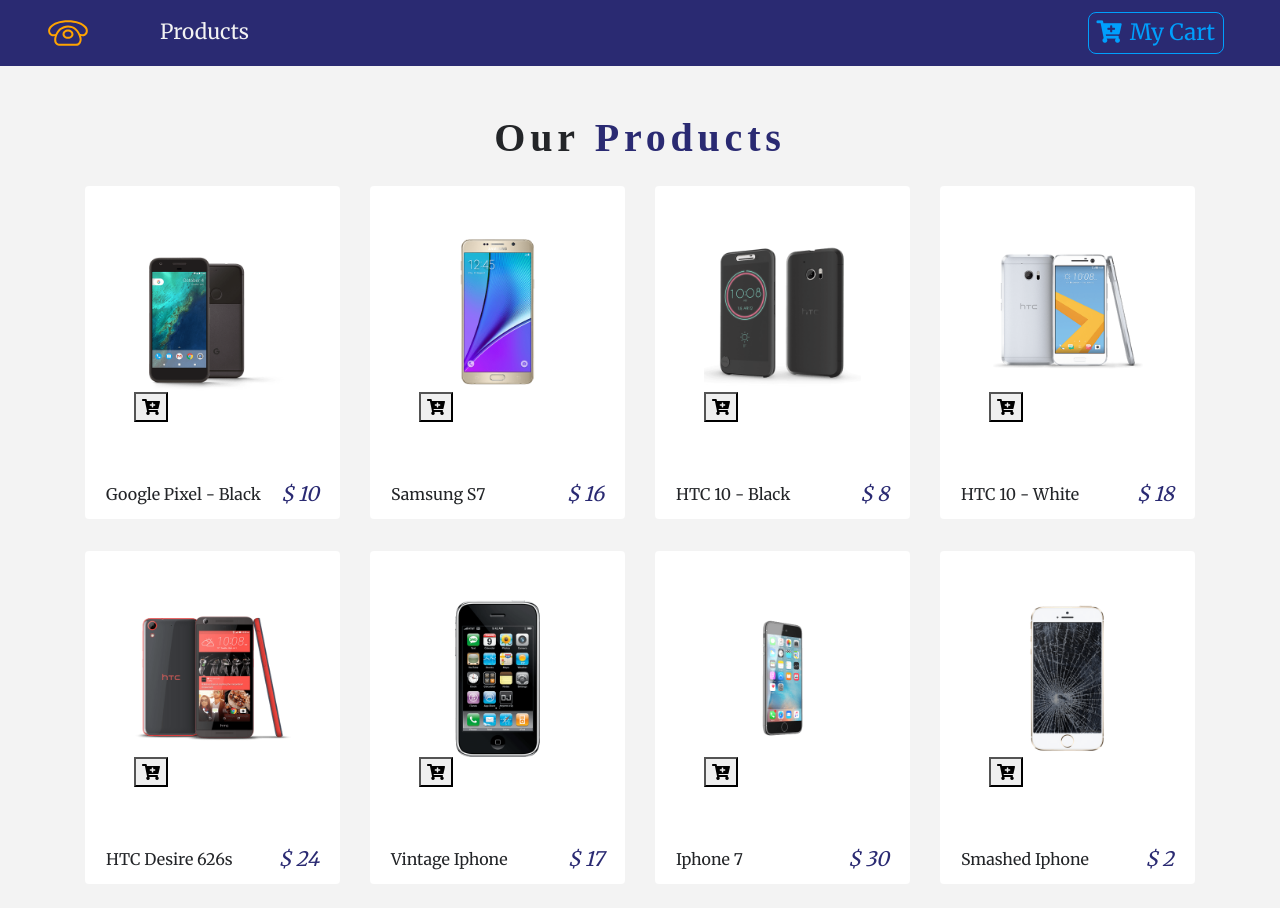
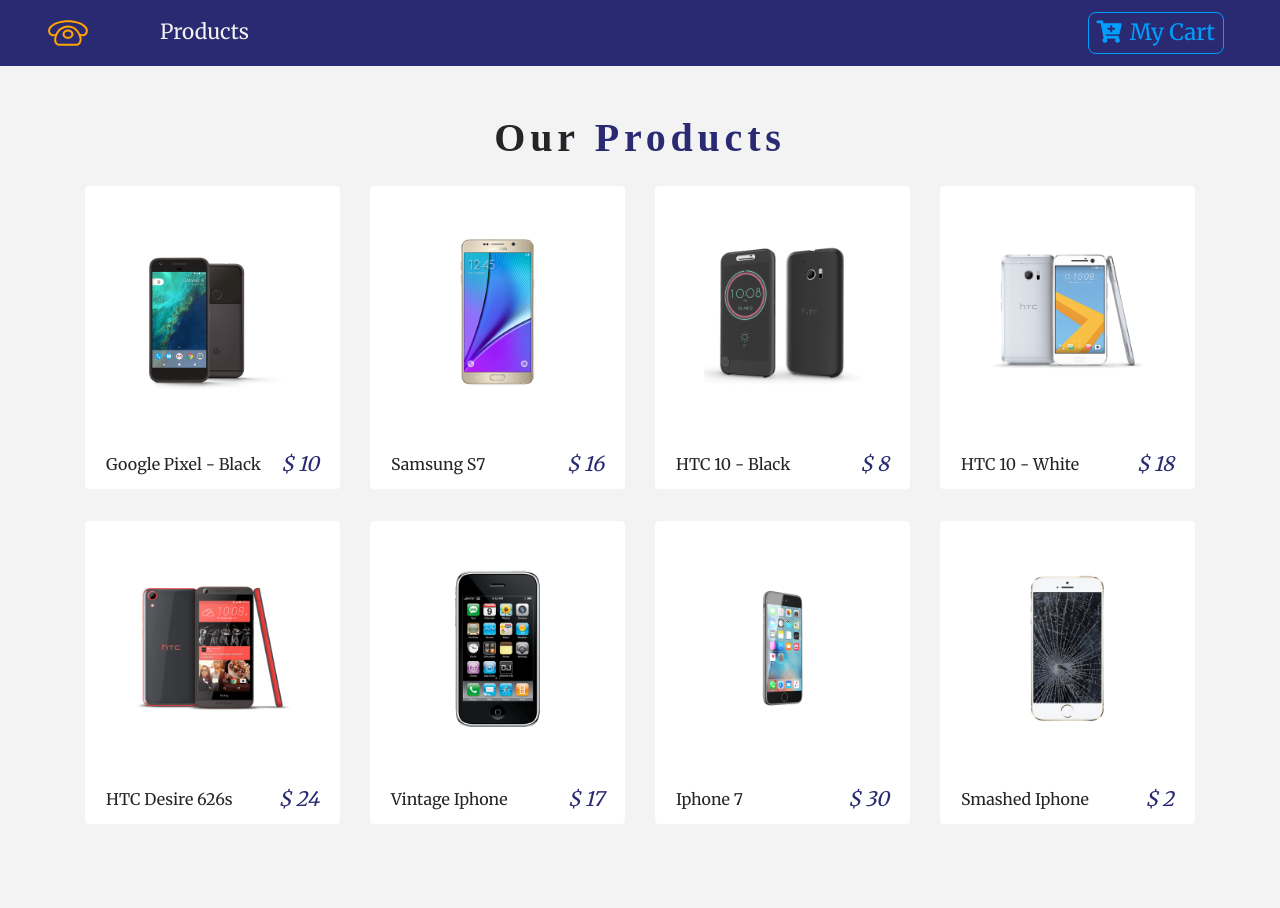
Before and after one commit to kamalyadav11/Online-Mobile-Store, a React (Create React App) app: page / in a window 1280 px wide. Shown: the top 908 px of the page. Built offline with nearby package versions, Linux system fonts and the light colour scheme; a web font is replaced by a local one.

Commit message:
added card and button style

```diff
--- a/src/components/Product.js
+++ b/src/components/Product.js
@@ -73,4 +73,24 @@ const ProductWrapper = styled.div`
   .img-container:hover .card-img-top {
     transform: scale(1.2);
   }
+  .cart-btn {
+    position: absolute;
+    bottom: 0;
+    right: 0;
+    padding: 0.2rem 0.4rem;
+    background: var(--lightBlue);
+    border: none;
+    color: var(--mainWhite);
+    font-size: 1.4rem;
+    border-radius: 0.5rem 0 0 0;
+    transform: translate(100%, 100%);
+    transition: all 0.51s linear;
+  }
+  .img-container:hover .cart-btn {
+    transform: translate(0, 0);
+  }
+  .cart-btn:hover {
+    color: var(--mainBlue);
+    cursor: pointer;
+  }
 `;
```
